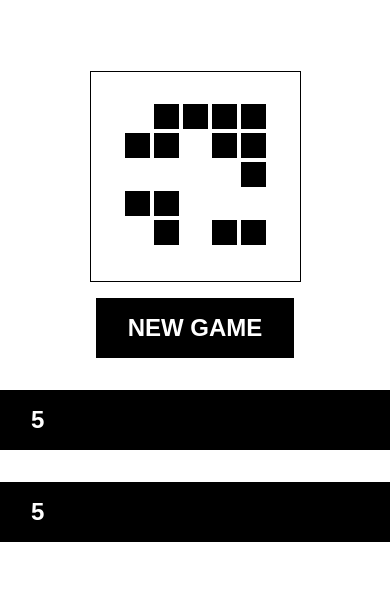
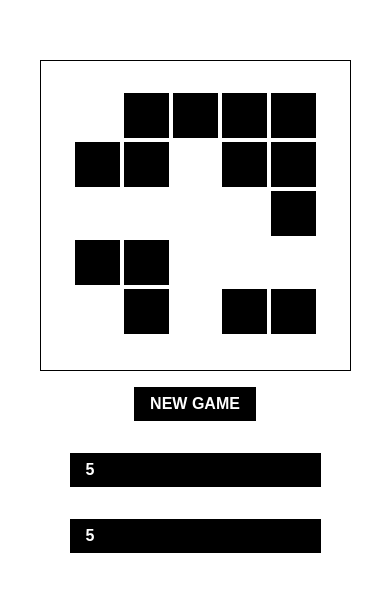
Before and after one commit to LeoDog896/lightsout, a website built with Parcel: page index.html in a window 390 px wide. Shown: the part 108-700 px from the top of the page. Built offline with nearby package versions, Linux system fonts and the light colour scheme.

Commit message:
More responsiveness

```diff
--- a/style.scss
+++ b/style.scss
@@ -14,10 +14,10 @@ div.gameboard-tile {
   }
 }
 
-@media (max-width: 600px) {
+@media (max-width: 400px) {
   div.gameboard-tile {
-    width: 25px;
-    height: 25px;
+    width: 40px;
+    height: 40px;
   }
 }
 
@@ -53,12 +53,6 @@ main {
 #game {
   padding: 5rem;
   border: 1px solid #000;
-}
-
-@media (max-width: 600px) {
-  #game {
-    padding: 2rem;
-  }
 }
 
 button {
@@ -107,3 +101,24 @@ input {
     background-color: #666;
   }
 }
+
+@media (max-width: 600px) {
+  button {
+    padding: 0.5rem 1rem;
+    font-size: 1rem;
+  }
+
+  input {
+    padding: 0.5rem 1rem;
+    font-size: 1rem;
+  }
+
+  div.gameboard-tile {
+    width: 45px;
+    height: 45px;
+  }
+
+  #game {
+    padding: 2rem;
+  }
+}
```
